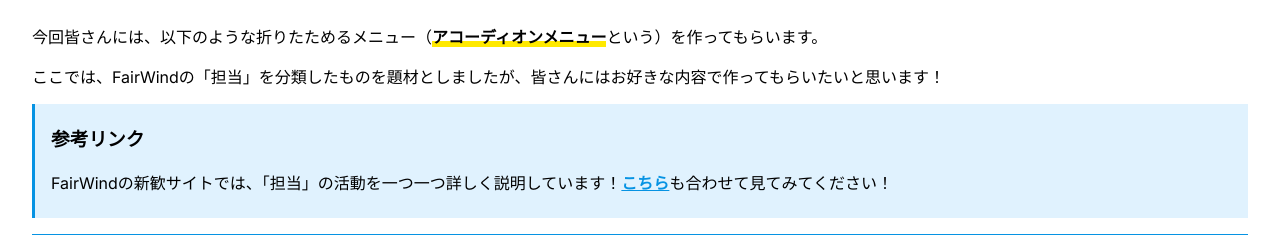
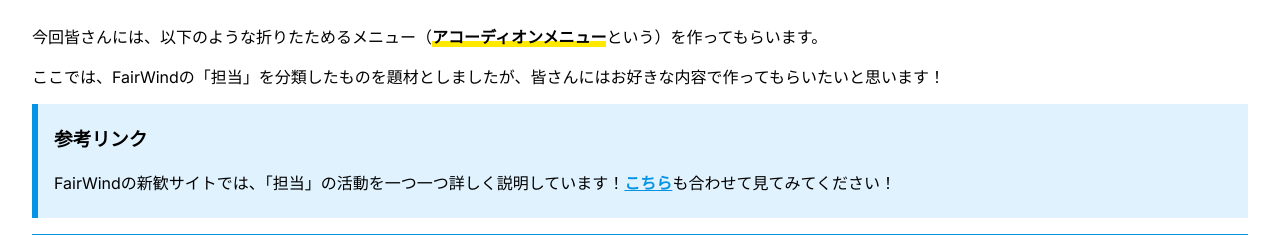
Before and after one commit to fairwind-scripts/shinkan2024-trial, a Flask app: page /sample in a window 1280 px wide. Shown: the part 153-388 px from the top of the page. Run offline with Flask 3, Linux system fonts and the light colour scheme.

Commit message:
fix: 枠線の太さを調整

```diff
--- a/src/static/css/style.css
+++ b/src/static/css/style.css
@@ -174,7 +174,7 @@ footer p {
 }
 
 .appendix {
-    border-left: #0693e3 solid 3px;
+    border-left: #0693e3 solid 6px;
     padding: 0.1rem 1rem 0.5rem 1rem;
     background-color: rgb(224 242 254);
     margin: 1rem 0;
```
